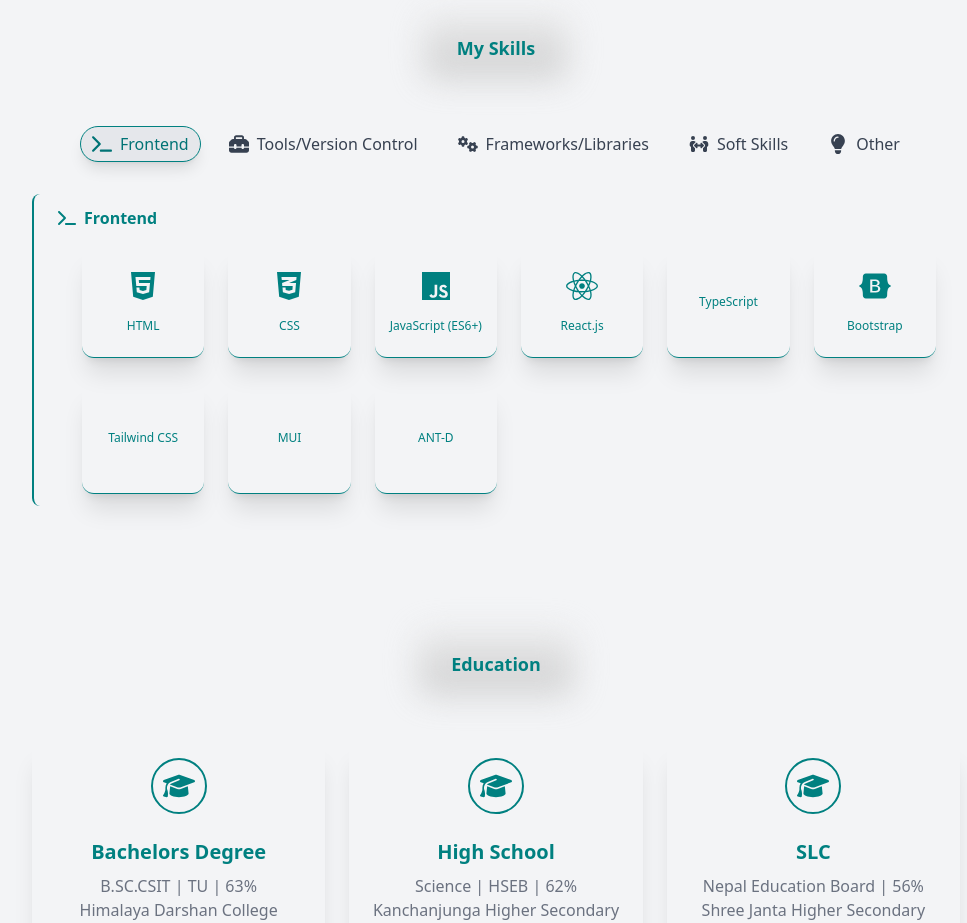
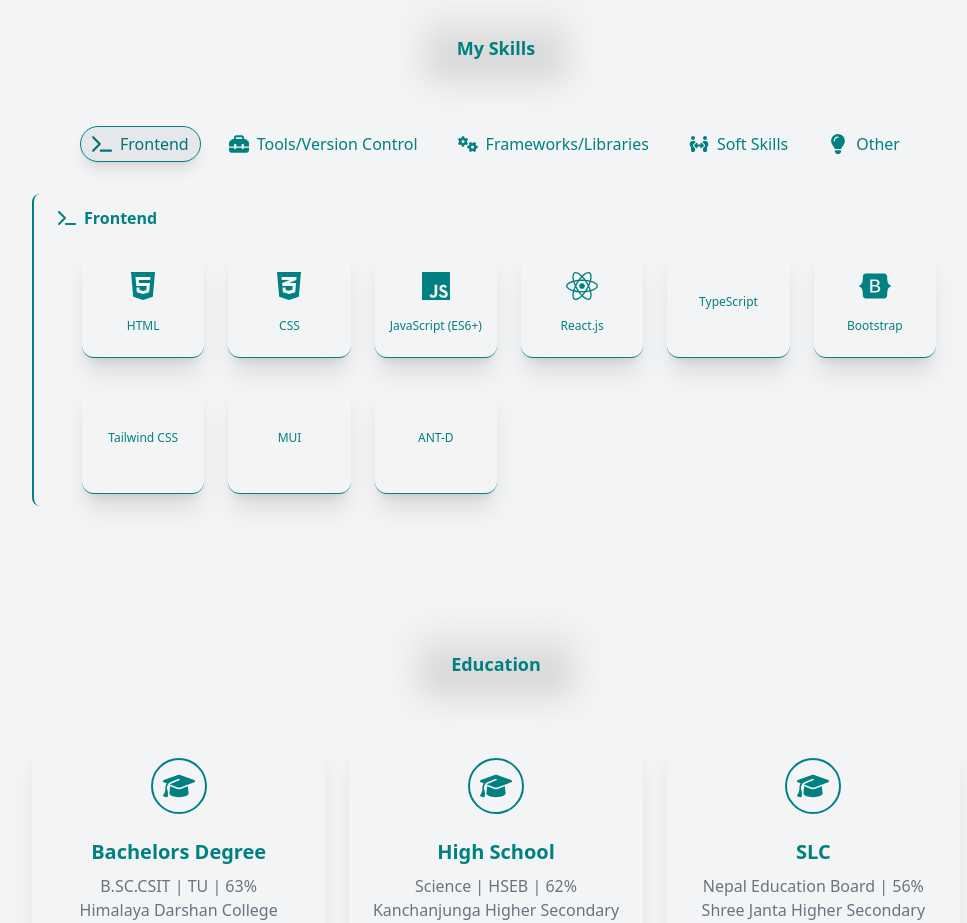
Before and after one commit to bibekamatya/Portfolio, a React (Vite) app: page / in a window 1280 px wide. Shown: the part 3160-4083 px from the top of the page, without its empty margins (144-1111 px from the left). Built offline with nearby package versions, Linux system fonts and the light colour scheme.

Commit message:
set tab color as theme color for sm

```diff
--- a/src/components/Tab/tabButton.tsx
+++ b/src/components/Tab/tabButton.tsx
@@ -8,7 +8,7 @@ const TabButton = ({ isActive, onClick, icon, title }: TabButtonProps) => {
       <button
         onClick={onClick}
         className={`relative rounded-full font-medium dark:font-normal transition
-        ${isActive ? "text-themeColor dark:text-themeColor" : "dark:text-gray-400 text-gray-700"}
+        ${isActive ? "text-themeColor dark:text-themeColor" : "dark:md:text-gray-400 text-themeColor"}
         px-3 py-1.5
         flex items-center gap-2 justify-between`}
       >
```
